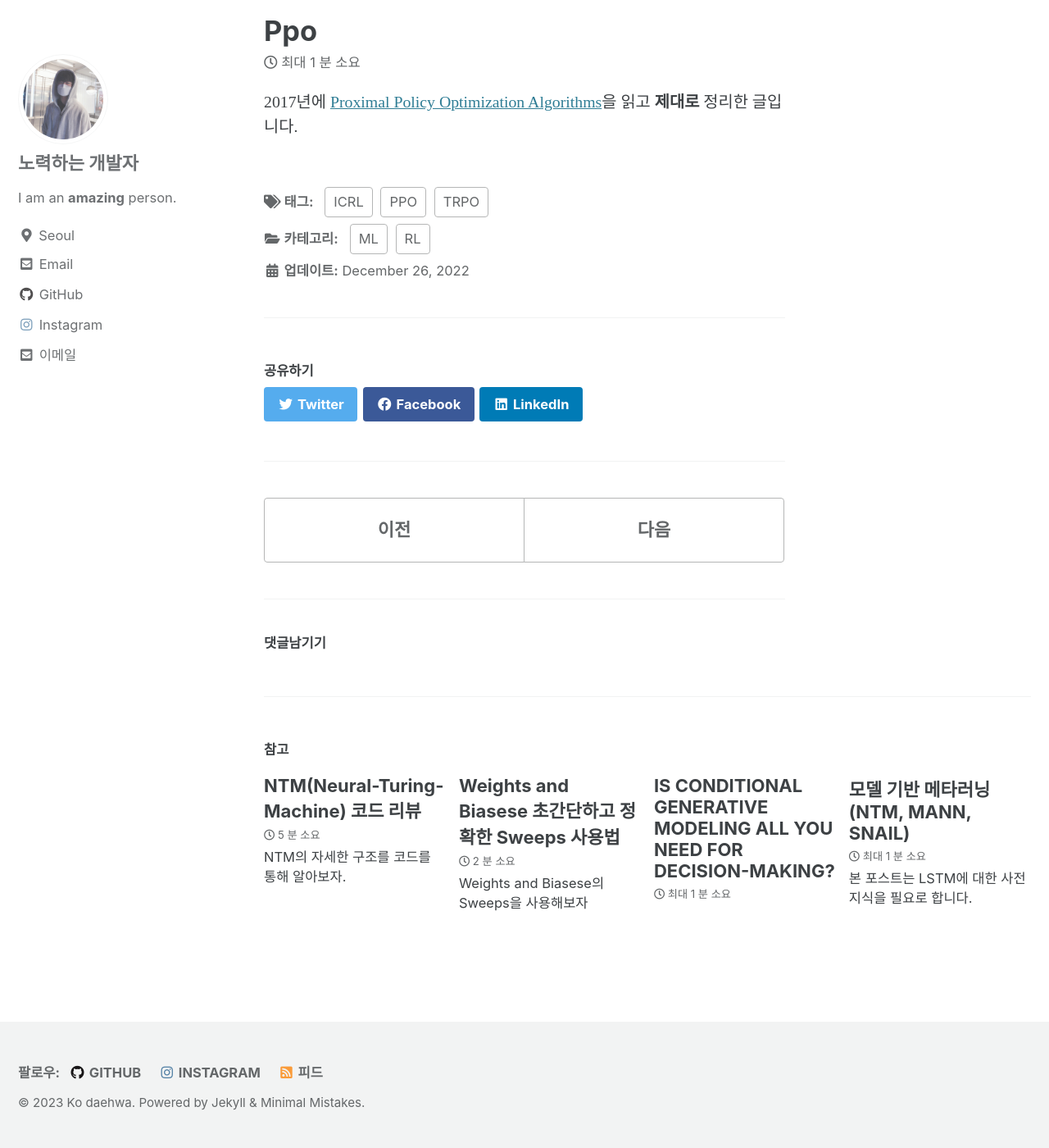
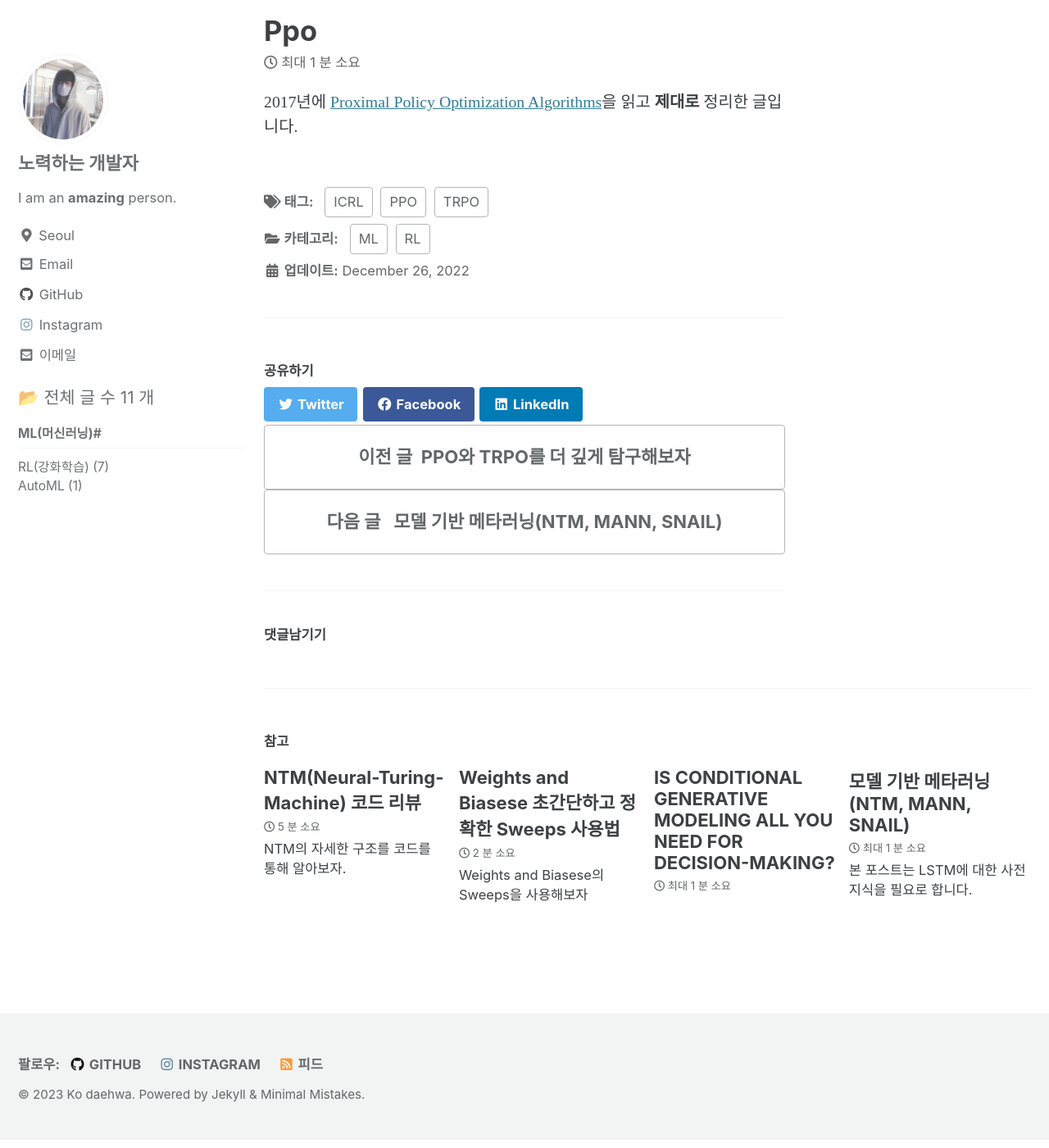
Before and after one commit to daehwa00/daehwa00.github.io, a Jekyll site: the page built from _posts/2022-12-27-PPO.markdown, in a window 1280 px wide and 1400 px high, scrolled down 148 px. Shown: the whole window at 82% size. Built offline with Jekyll 4.4.1, drawn with Linux system fonts in a browser that asks for light colours; cached includes are drawn as plain includes; some web fonts are replaced; comment, search, counter and statistics services are not loaded.

Commit message:
add scroll bar

```diff
--- a/_config.yml
+++ b/_config.yml
@@ -259,3 +259,4 @@ defaults:
       comments: true
       share: true
       related: true
+      sidebar_main: true
--- /dev/null
+++ b/_includes/nav_list_main
@@ -0,0 +1,31 @@
+<!--전체 글 수를 세기 위한 연산. sum 변수에 전체 글 수 저장-->
+
+{% assign sum = site.posts | size %}
+
+<nav class="nav__list">
+  <input id="ac-toc" name="accordion-toc" type="checkbox" />
+  <label for="ac-toc">{{ site.data.ui-text[site.locale].menu_label }}</label>
+  <ul class="nav__items" id="category_tag_menu">
+      <!--전체 글 수-->
+      <li>
+            📂 <span>전체 글 수</style> <span>{{sum}}</style> <span>개</style>
+      </li>
+      <li>
+        <span class="nav__sub-title">ML(머신러닝)#</span>
+            <ul>
+                {% for category in site.categories %}
+                    {% if category[0] == "RL" %}
+                        <li><a href="/categories/RL" class="">RL(강화학습) ({{category[1].size}})</a></li>
+                    {% endif %}
+                {% endfor %}
+            </ul>
+            <ul>
+                {% for category in site.categories %}
+                    {% if category[0] == "AutoML" %}
+                        <li><a href="/categories/AutoML" class="">AutoML ({{category[1].size}})</a></li>
+                    {% endif %}
+                {% endfor %}
+            </ul>
+      </li>
+  </ul>
+</nav>
--- a/_includes/post_pagination.html
+++ b/_includes/post_pagination.html
@@ -1,14 +1,25 @@
-{% if page.previous or page.next %}
-  <nav class="pagination">
-    {% if page.previous %}
-      <a href="{{ page.previous.url | relative_url }}" class="pagination--pager" title="{{ page.previous.title | markdownify | strip_html }}">{{ site.data.ui-text[site.locale].pagination_previous | default: "Previous" }}</a>
-    {% else %}
-      <a href="#" class="pagination--pager disabled">{{ site.data.ui-text[site.locale].pagination_previous | default: "Previous" }}</a>
-    {% endif %}
-    {% if page.next %}
-      <a href="{{ page.next.url | relative_url }}" class="pagination--pager" title="{{ page.next.title | markdownify | strip_html }}">{{ site.data.ui-text[site.locale].pagination_next | default: "Next" }}</a>
-    {% else %}
-      <a href="#" class="pagination--pager disabled">{{ site.data.ui-text[site.locale].pagination_next | default: "Next" }}</a>
-    {% endif %}
-  </nav>
+{% assign cat = page.categories[0] %} {% assign cat_list = site.categories[cat]
+%} {% for post in cat_list %} {% if post.url == page.url %} {% assign prevIndex
+= forloop.index0 | minus: 1 %} {% assign nextIndex = forloop.index0 | plus: 1 %}
+{% if forloop.first == false %} {% assign next_post = cat_list[prevIndex] %} {%
+endif %} {% if forloop.last == false %} {% assign prev_post =
+cat_list[nextIndex] %} {% endif %} {% break %} {% endif %} {% endfor %} {% if
+prev_post or next_post %}
+<nav class="pagination_prev_next">
+  {% if prev_post %}
+  <a href="{{ prev_post.url }}" class="pagination_prev_next--pager"
+    ><span class="prev_next">이전 글 &nbsp</span>{{ prev_post.title }}</a
+  >
+  {% else %}
+  <a href="#" class="pagination_prev_next--pager disabled">첫 번째 글입니다</a>
+  {% endif %} {% if next_post %}
+  <a href="{{ next_post.url }}" class="pagination_prev_next--pager"
+    ><span class="prev_next">다음 글 &nbsp </span>{{ next_post.title }}</a
+  >
+  {% else %}
+  <a href="#" class="pagination_prev_next--pager disabled"
+    >가장 최근 글입니다</a
+  >
+  {% endif %}
+</nav>
 {% endif %}
--- a/_includes/sidebar.html
+++ b/_includes/sidebar.html
@@ -15,5 +15,9 @@
       {% include nav_list nav=page.sidebar.nav %}
     {% endif %}
   {% endif %}
+  {% if page.sidebar_main %}
+    {% include nav_list_main %}
+  {% endif %}
+
   </div>
 {% endif %}
--- a/_layouts/default.html
+++ b/_layouts/default.html
@@ -13,6 +13,18 @@
 
     {% include head.html %}
     {% include head/custom.html %}
+        <!-- 스크롤바 커스터마이징 -->
+    <style>
+      ::-webkit-scrollbar{width: 16px;}
+      ::-webkit-scrollbar-track {background-color:#e2e2e2; border-radius: 16px;}
+      ::-webkit-scrollbar-thumb {background-color:#5e6265; border-radius: 16px;}
+      ::-webkit-scrollbar-thumb:hover {background: #A5C9FF;}
+      ::-webkit-scrollbar-button:start:decrement,::-webkit-scrollbar-button:end:increment
+      {
+          width:12px;height:12px;background:transparent;}
+      }
+
+    </style>
   </head>
 
   <body class="layout--{{ page.layout | default: layout.layout }}{% if page.classes or layout.classes %}{{ page.classes | default: layout.classes | join: ' ' | prepend: ' ' }}{% endif %}">
--- a/_sass/minimal-mistakes/_navigation.scss
+++ b/_sass/minimal-mistakes/_navigation.scss
@@ -568,6 +568,33 @@
   }
 
   li ul li ul li ul li ul li ul > li a {
-    padding-left: 3.25rem
+    padding-left: 3.25rem;
   }
 }
+
+.pagination_prev_next {
+  @include clearfix();
+  float: left;
+  width: 100%;
+
+  /* next/previous buttons */
+  &--pager {
+    margin-top: 0em;
+    padding-top: 0em;
+    display: block;
+    padding: 1em 2em;
+    //float: left;
+    width: 100%;
+    font-family: $sans-serif;
+    font-size: $type-size-5;
+    font-weight: bold;
+    text-align: center;
+    text-decoration: none;
+    color: $muted-text-color;
+    border: 1px solid mix(#000, $border-color, 25%);
+    border-radius: $border-radius;
+    white-space: nowrap;
+    overflow: hidden;
+    text-overflow: ellipsis;
+  }
+}
```
Also changed, not shown: _includes/archive-single2.html (added, +27 -0 lines), _includes/post__taxonomy.html (added, +39 -0 lines), _pages/categories/category-AutoML.md (added, +10 -0 lines), _pages/categories/category-RL.md (added, +10 -0 lines), _sass/minimal-mistakes/_archive.scss (+9 -9 lines).
